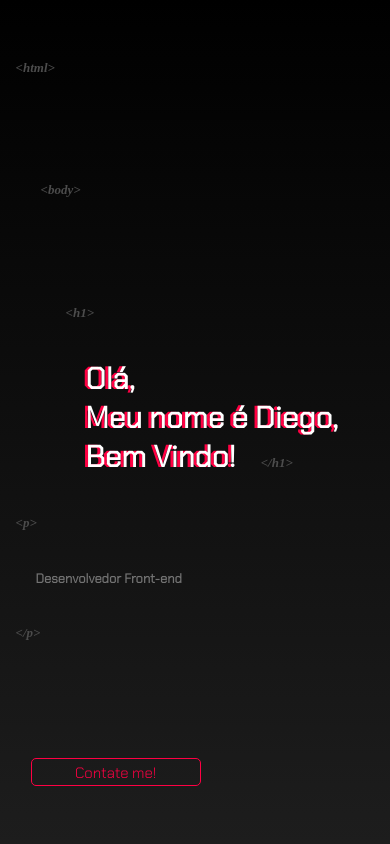
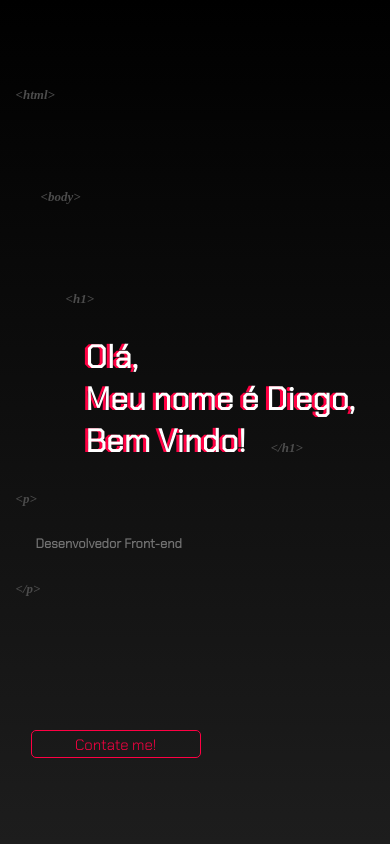
Before and after one commit to DiegoXavier-hub/Portfolio, a React (Create React App) app: page / in a window 390 px wide. Shown: the top 844 px of the page. Built offline with nearby package versions, Linux system fonts and the light colour scheme; a web font is replaced by a local one.

Commit message:
teste de responsividade

```diff
--- a/src/components/Home/Home.css
+++ b/src/components/Home/Home.css
@@ -77,7 +77,7 @@
     }
 
     #Home h1{
-        font-size: 5.5rem;
+        font-size: 5.7rem;
     }
 
     #Home p{
@@ -97,7 +97,7 @@
     }
 
     #Home h1{
-        font-size: 5rem;
+        font-size: 5.2rem;
     }
 
     #Home p{
@@ -118,7 +118,7 @@
     }
 
     #Home h1{
-        font-size: 4rem;
+        font-size: 4.2rem;
         text-shadow: -3px 0px #ff0043;
     }
 
@@ -135,10 +135,11 @@
 @media screen and (max-width: 460px){
     #Home .code-tags{
         font-size: 1.4rem;
+        margin: -10% 0 -10% 0;
     }
 
     #Home h1{
-        font-size: 3.5rem;
+        font-size: 3.7rem;
         text-shadow: -3px 0px #ff0043;
     }
     #Home p{
@@ -159,7 +160,7 @@
     }
 
     #Home h1{
-        font-size: 3rem;
+        font-size: 3.2rem;
         text-shadow: -3px 0px #ff0043;
     }
     #Home p{
```
